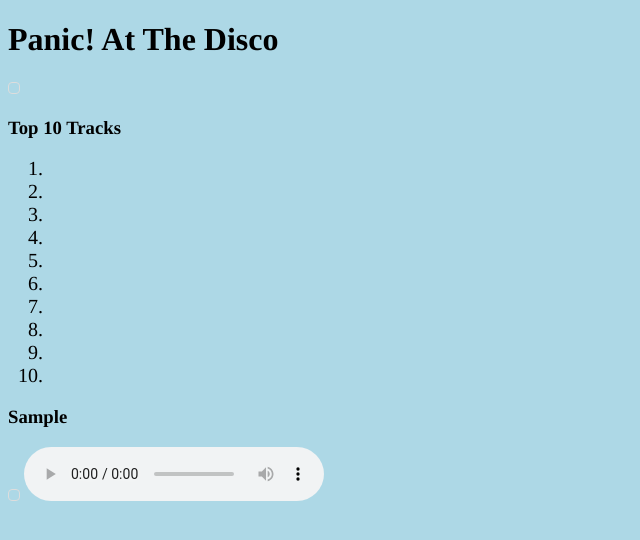
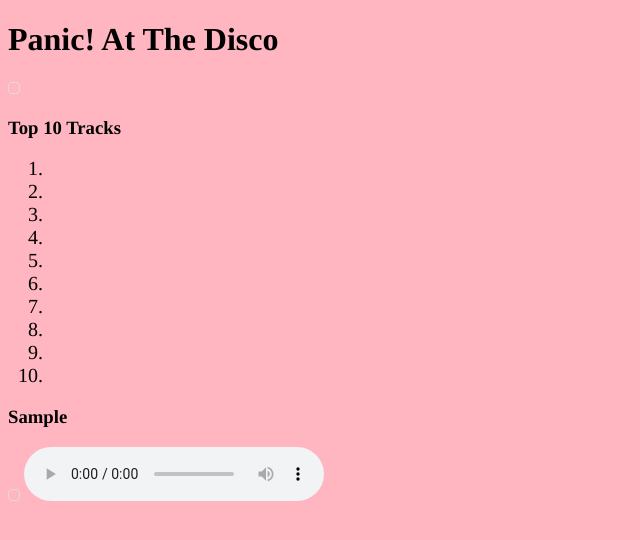
Before and after one commit to PPranavi/Music-App, a Flask app: page / in a window 1280 px wide. Shown: the top 540 px of the page, without its empty margins (0-640 px from the left). Run offline with Flask 2, Linux system fonts and the light colour scheme; data that the repository does not hold is empty.

Commit message:
Changed Background color

```diff
--- a/static/style.css
+++ b/static/style.css
@@ -1,6 +1,6 @@
 body {
     font-family: Times;
-    background-color: lightblue;
+    background-color: lightpink;
 }
 
 ol li {
```
